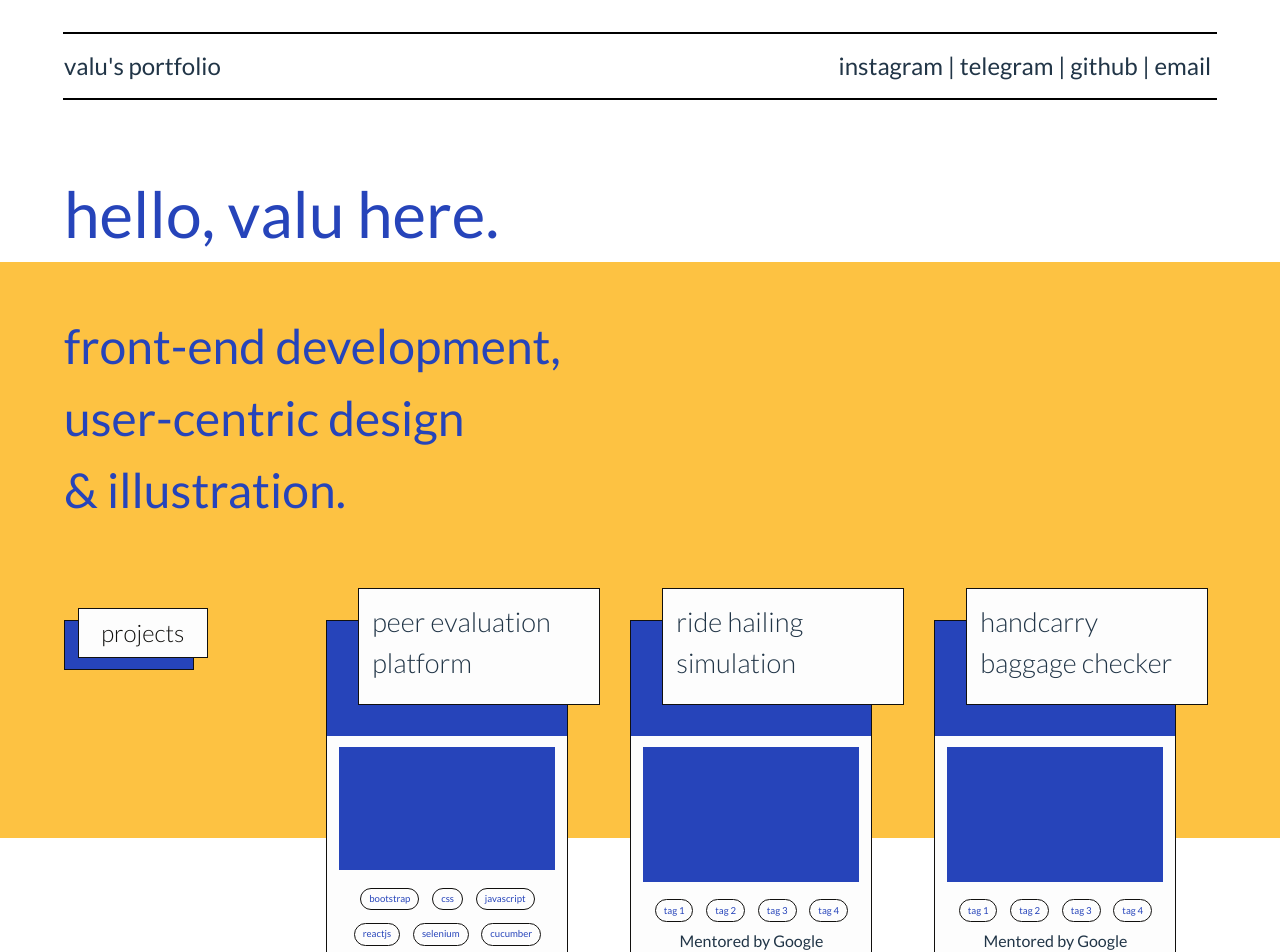
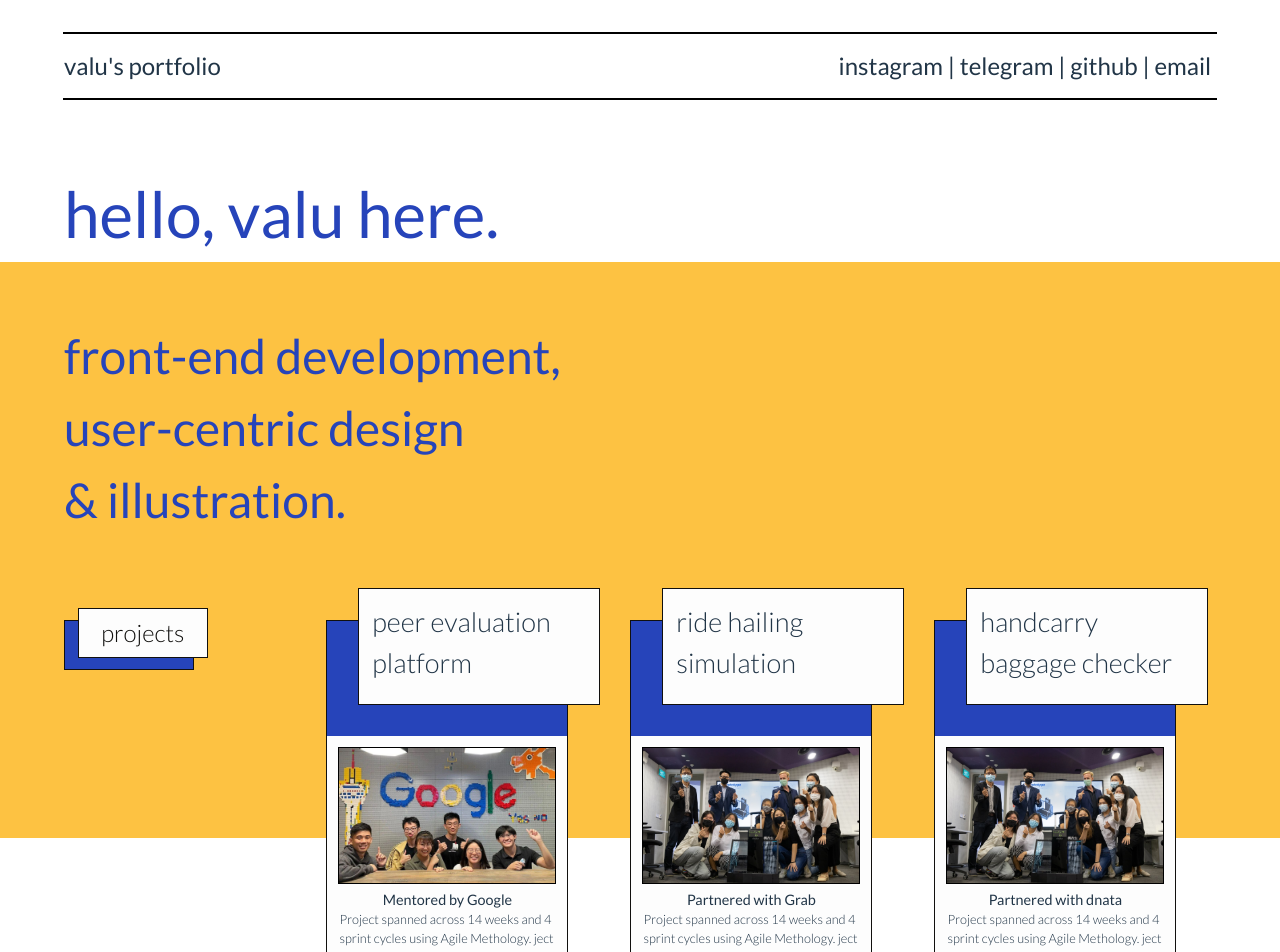
Before and after one commit to valudollar/portfolio-five, a React (Vite) app: page / in a window 1280 px wide. Shown: the top 952 px of the page. Built offline with nearby package versions, Linux system fonts and the light colour scheme.

Commit message:
test card layout

```diff
--- a/src/App.css
+++ b/src/App.css
@@ -113,6 +113,7 @@
   justify-content: center;
   align-items: center;
   width: 90%;
+  flex-wrap: wrap;
 }
 .left {
   width: 20%;
@@ -216,6 +217,7 @@
   background-color: #2644ba;
   width: 100%;
   height: 24%;
+  /* object-fit: cover; */
 }
 .CardBottom {
   width: 100%;
@@ -235,8 +237,8 @@
   border: #11100e solid 1px;
   color: #2644ba;
   border-radius: 1rem;
-  margin: 0.4rem;
-  font-size: 0.6rem;
+  margin: 0.2rem;
+  font-size: 0.7rem;
 }
 .tagBox {
   display: flex;
@@ -253,7 +255,12 @@
   height: 40%;
   background-color: #2644ba;
   margin-top: 0.7rem;
-  margin-bottom: 0.7rem;
+  margin-bottom: 0.3rem;
+  object-fit: cover;
+  border: solid 0.1rem black;
+}
+.subtext {
+  font-size: 0.9rem;
 }
 .description {
   font-weight: 300;
--- a/src/App.jsx
+++ b/src/App.jsx
@@ -4,6 +4,8 @@ import viteLogo from "/vite.svg";
 import "./App.css";
 import { motion } from "framer-motion";
 import Card from "./Card";
+import dnatapres from "./assets/dnatapres.jpg";
+import sds from "./assets/sds.jpg";
 
 function App() {
   return (
@@ -34,14 +36,36 @@ function App() {
       <hr className="bottomline"></hr>
       <section className="landing">
         <div className="hello">
-          <p className="helloText">hello, valu here. </p>
+          <motion.p
+            // initial={{ y: 0, opacity: 0 }}
+            // animate={{ y: 10, opacity: 1 }}
+            // transition={{
+            //   ease: "linear",
+            //   type: "spring",
+            //   stiffness: 50,
+            //   duration: 2,
+            // }}
+            className="helloText"
+          >
+            hello, valu here.{" "}
+          </motion.p>
         </div>
         <div className="transition">
-          <div className="transitionText">
+          <motion.div
+            initial={{ y: 0, opacity: 0 }}
+            animate={{ y: 10, opacity: 1 }}
+            transition={{
+              ease: "linear",
+              type: "spring",
+              stiffness: 50,
+              duration: 2,
+            }}
+            className="transitionText"
+          >
             <p>front-end development,</p>
             <p>user-centric design</p>
             <p>& illustration.</p>
-          </div>
+          </motion.div>
         </div>
       </section>
       <section className="section">
@@ -62,14 +86,20 @@ function App() {
             <Card
               title="peer evaluation platform"
               tags="bootstrap,css,javascript,reactjs,selenium,cucumber"
+              image={sds}
+              subtext="Mentored by Google"
             ></Card>
             <Card
               title="ride hailing simulation"
               tags="tag 1,tag 2,tag 3,tag 4"
+              image={dnatapres}
+              subtext="Partnered with Grab"
             ></Card>
             <Card
               title="handcarry baggage checker"
               tags="tag 1,tag 2,tag 3,tag 4"
+              image={dnatapres}
+              subtext="Partnered with dnata"
             ></Card>
             {/* <Card
               title="deadlift form checker"
--- a/src/Card.jsx
+++ b/src/Card.jsx
@@ -1,5 +1,6 @@
 import { useEffect } from "react";
 import { motion } from "framer-motion";
+import dnatapres from "./assets/dnatapres.jpg";
 
 function Card(props) {
   let tags = props.tags.split(",");
@@ -10,7 +11,13 @@ function Card(props) {
         <div className="CardBody">
           <div className="CardTop"></div>
           <div className="CardBottom">
-            <div className="image"></div>
+            <img className="image" src={props.image}></img>
+            <p className="subtext">{props.subtext}</p>
+            <p className="description">
+              Project spanned across 14 weeks and 4 sprint cycles using Agile
+              Methology. ject spanned across 14 weeks and 4 sprint cycles using
+              Agile Methology. using Agile Methology
+            </p>
             <div className="tagBox">
               {tags.map((tag, id) => (
                 <div className="tag">
@@ -20,12 +27,6 @@ function Card(props) {
                 </div>
               ))}
             </div>
-            <p className=""> Mentored by Google</p>
-            <p className="description">
-              Project spanned across 14 weeks and 4 sprint cycles using Agile
-              Methology. ject spanned across 14 weeks and 4 sprint cycles using
-              Agile Methology. using Agile Methology
-            </p>
           </div>
         </div>
         <div className="CardPaper">
```
Also changed, not shown: src/assets/dnatapres.jpg (added), src/assets/sds.jpg (added).
